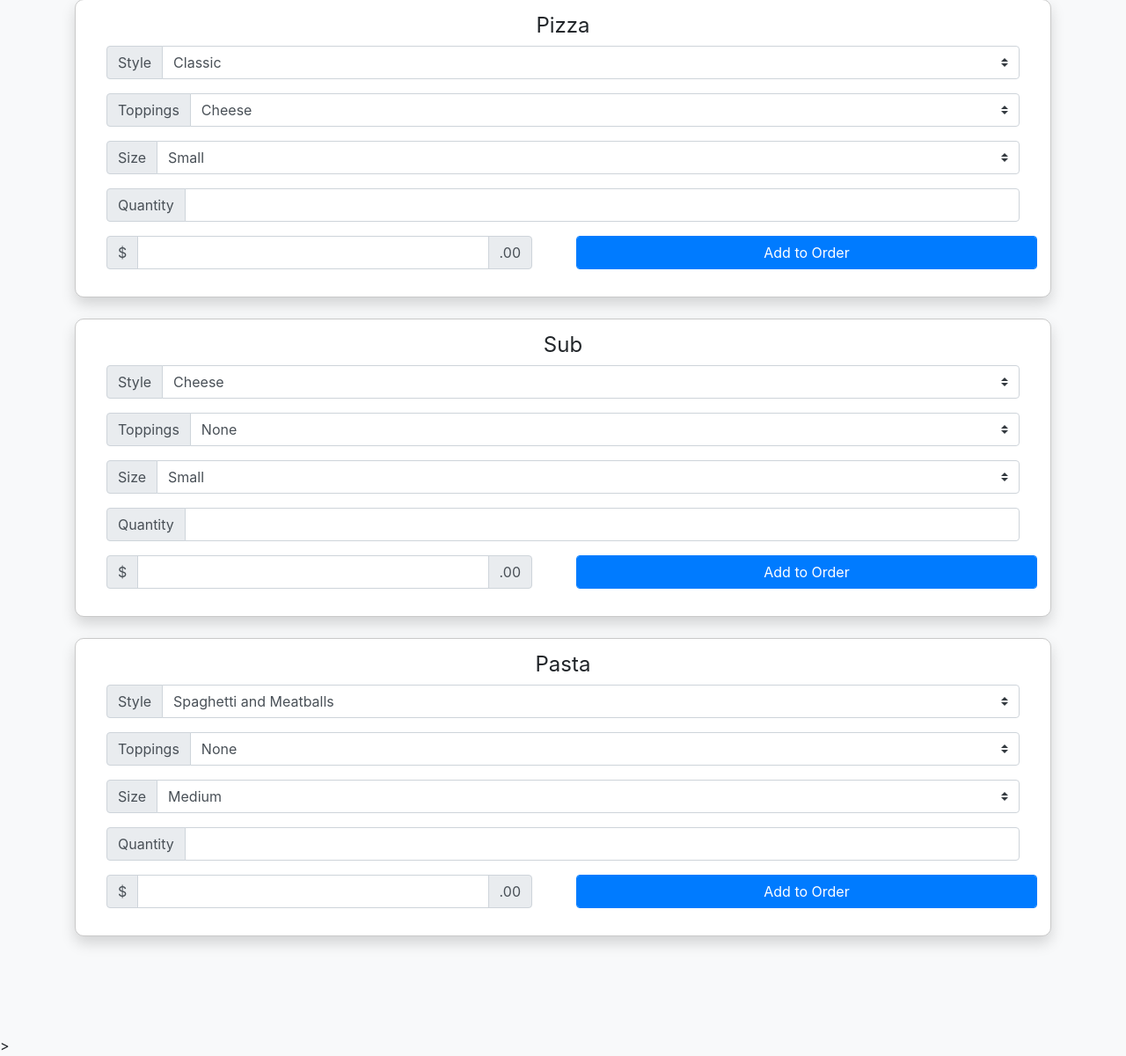
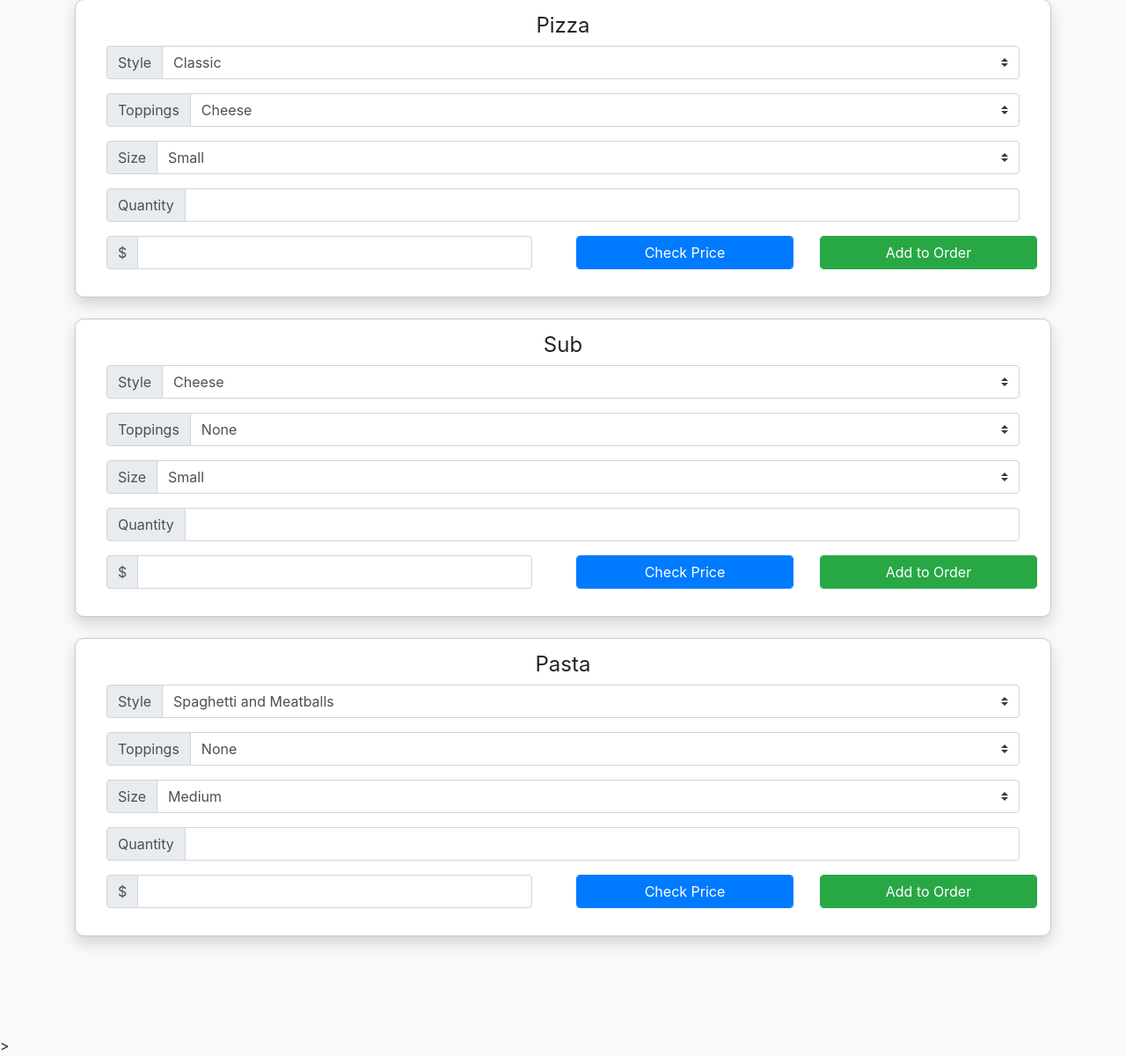
Before and after one commit to jingle1000/CS50-Web-Restaraunt-Ecommerce, a Django app: page / in a window 1280 px wide. Shown: the part 556-1756 px from the top of the page at 88% size. Run offline with Django 3.2, Linux system fonts and the light colour scheme; data comes from the database, SQL or seed files in the repository; both versions use the stored data as it was after the commit; some libraries are stand-ins or nearby versions.

Commit message:
Add Javascript API for food Price
When user clicks on check price, the total colomn fills in the food price. If the menu item is invalid, the user sees an out of stock message

```diff
--- a/johns_pizza/home/static/home/js/main.js
+++ b/johns_pizza/home/static/home/js/main.js
@@ -1,11 +1,38 @@
 document.addEventListener("DOMContentLoaded", function() {
-    const addButtons = document.querySelectorAll('#add-item');
+    const addButtons = document.querySelectorAll('#check-item');
 
     addButtons.forEach(button => {
         button.addEventListener("click", function(e){
+            let infoArray = [];
             const buttonID = e.target.getAttribute('data-number');
+            const totalField = document.querySelector(`#item-amount-${buttonID}`);
+            const foodType = document.querySelector(`[data-type='${buttonID}']`).innerText;
+            infoArray.push(foodType);
             const inputs = document.querySelectorAll(`[data-id='${buttonID}']`);
-            inputs.forEach(item => console.log(item.value));
+            inputs.forEach(item => infoArray.push(item.value));
+            console.log(infoArray);
+            const request = new XMLHttpRequest();
+            request.onreadystatechange = function () {
+                if (this.readyState == 4 && this.status == 200) {
+                    data = this.responseText;
+                    data = JSON.parse(data);
+                    data = JSON.parse(data.food);
+                    if (data[0] == undefined) {
+                        totalField.value = "Sorry, We are out of stock of that item."
+                    }
+                    price = data[0].fields.price;
+                    if (infoArray[4] === "") {
+                        totalField.value = price;
+                    } else {
+                        totalField.value = price * infoArray[4];
+                    }
+
+                }
+            }
+            let url = `food/${infoArray[0]}/${infoArray[1]}/${infoArray[3]}/${infoArray[2]}`;
+            console.log(url);
+            request.open("GET", url, true);
+            request.send();
         });
     })
 });
--- a/johns_pizza/home/templates/home/index.html
+++ b/johns_pizza/home/templates/home/index.html
@@ -11,7 +11,7 @@
     {% for food, data in foods.items %}
     <!--menu item-->
     <div class="menu-category shadow mb-4">
-        <h4>{{ food }}</h4>
+        <h4 data-type="{{ forloop.counter }}">{{ food }}</h4>
         <div class="input-group mb-3">
             <div class="input-group-prepend">
                 <label class="input-group-text" for="inputGroupSelect01">Style</label>
@@ -54,14 +54,14 @@
                     <div class="input-group-prepend">
                       <span class="input-group-text">$</span>
                     </div>
-                    <input id="item-amount" type="text" class="form-control" aria-label="Amount (to the nearest dollar)">
-                    <div class="input-group-append">
-                      <span class="input-group-text">.00</span>
-                    </div>
+                    <input id="item-amount-{{ forloop.counter }}" type="text" class="form-control" aria-label="Amount (to the nearest dollar)">
                   </div>
             </div>
-            <div class="col-md-6">
-                <button type="button" id="add-item" class="btn btn-primary form-control" data-number='{{ forloop.counter }}'>Add to Order</button>
+            <div class="col-md-3">
+                <button type="button" id="check-item" class="btn btn-primary form-control" data-number='{{ forloop.counter }}'>Check Price</button>
+            </div>
+            <div class="col-md-3">
+                <button type="button" id="add-item" class="btn btn-success form-control">Add to Order</button>
             </div>
         </div>
     </div>
--- a/johns_pizza/home/urls.py
+++ b/johns_pizza/home/urls.py
@@ -4,4 +4,5 @@ from . import views
 urlpatterns = [
     path('', views.index, name='index'),
     path('about/', views.about, name='about'),
+    path('food/<category>/<name>/<size>/<topping>', views.FoodInfo, name='food')
 ]
--- a/johns_pizza/home/views.py
+++ b/johns_pizza/home/views.py
@@ -1,5 +1,6 @@
 from django.shortcuts import render
-from django.http import HttpResponse
+from django.http import HttpResponse, JsonResponse
+from django.core import serializers
 from .models import Food
 from .serializers import FoodSerializer
 from rest_framework import viewsets
@@ -38,5 +39,10 @@ def index(request):
 def about(request):
     return render(request, 'home/about.html')
 
-# class FoodViewSet(viewsets.ModelViewSet):
-#     queryset = Food.objects.
+def FoodInfo(request, category, name, size, topping):
+    food = Food.objects.filter(category__category=category, name=name, size__size=size, toppings__name=topping)[:1]
+    serailized_food = serializers.serialize('json', food)
+    context = {
+        "food": serailized_food
+    }
+    return JsonResponse(context)
```
Also changed, not shown: johns_pizza/db.sqlite3.
